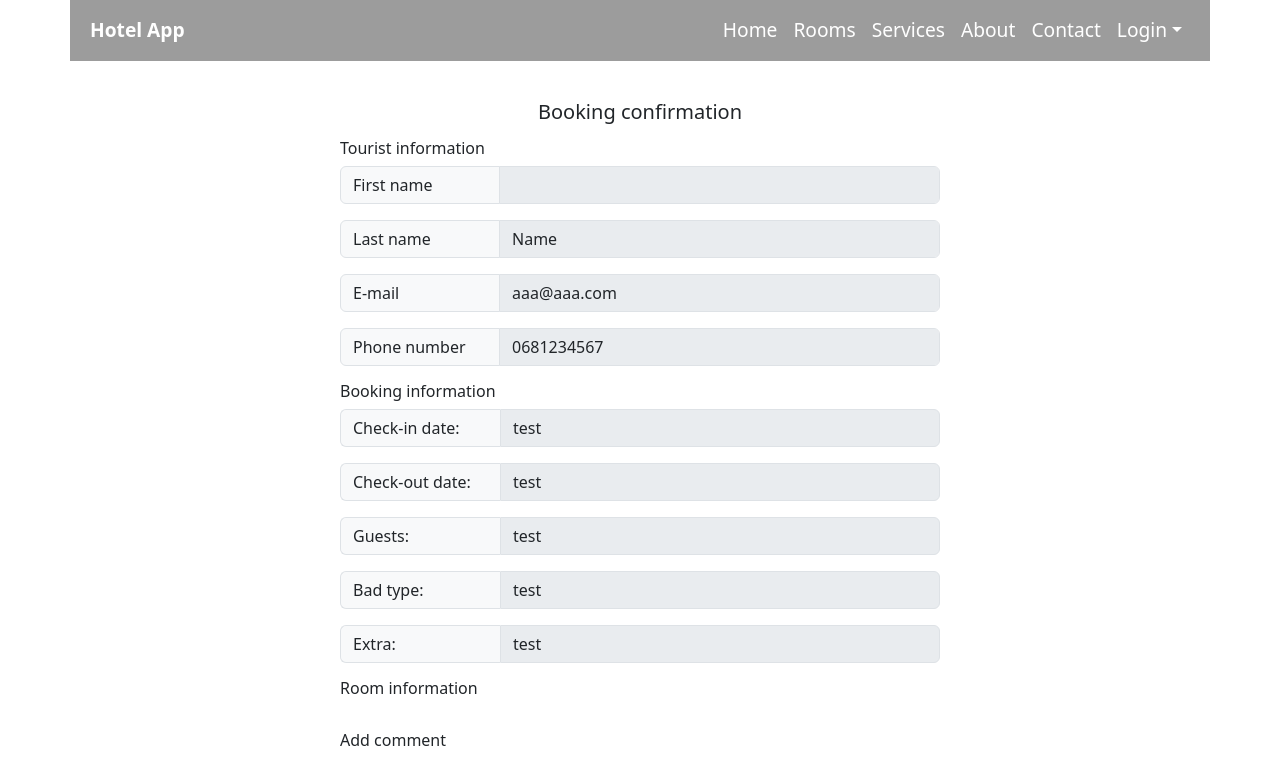
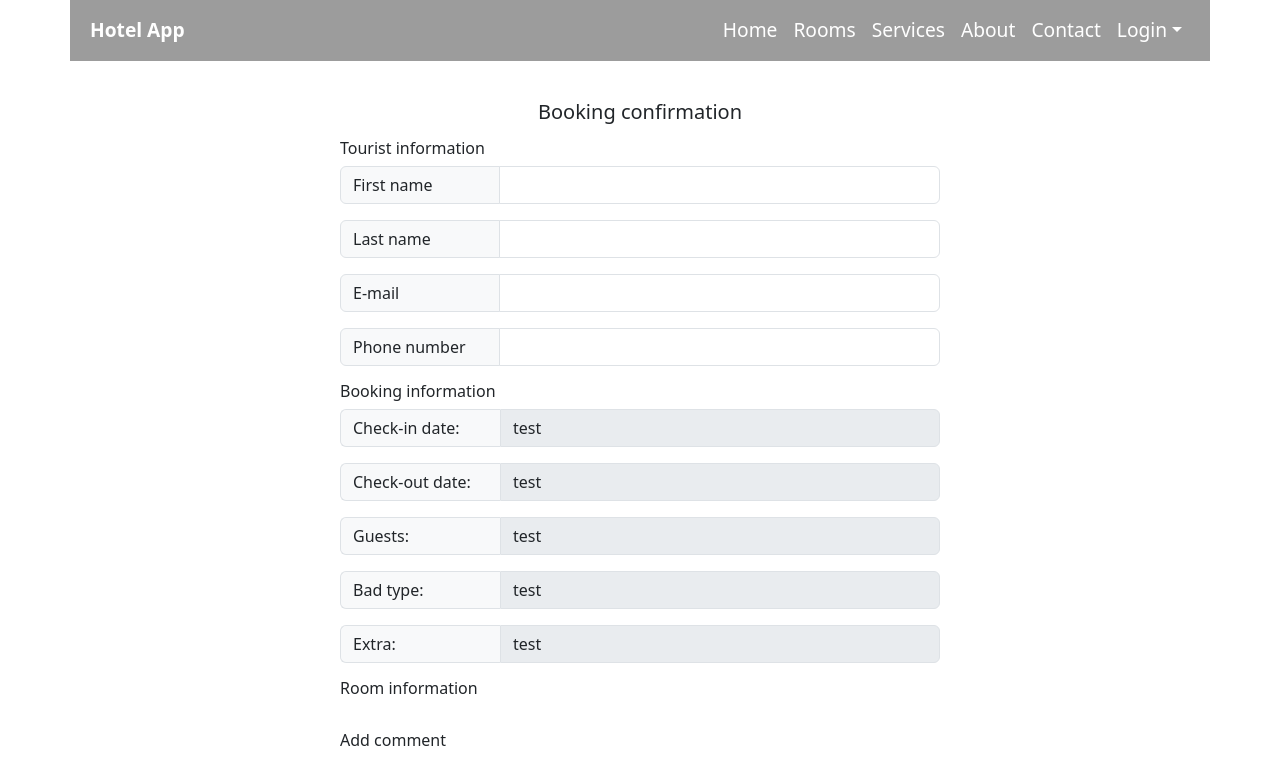
Before and after one commit to ValentynGenkin/Graduation_project_hotel_app, a React app in the folder client/: page /checkout in a window 1280 px wide. Shown: the top 758 px of the page. Built offline with nearby package versions, Linux system fonts and the light colour scheme; no server answers.

Commit message:
context fixed

```diff
--- a/client/src/components/ClientCheckout.jsx
+++ b/client/src/components/ClientCheckout.jsx
@@ -1,18 +1,29 @@
 import React, { useEffect, useState } from "react";
-import { Container } from "react-bootstrap";
+import { Container, Spinner } from "react-bootstrap";
 import Form from "react-bootstrap/Form";
 import FloatingLabel from "react-bootstrap/FloatingLabel";
 import { Button } from "react-bootstrap";
 
 import { default as useFetchAuth } from "../hooks/useFetch";
+import { default as useFetchBooking } from "../hooks/useFetch";
 import "./CSS/ClientCheckout.css";
 import Input from "./InputComponent";
+// import { useBookingContext } from "../contexts/BookingContext";
 
 const ClientCheckout = () => {
+  // const { bookingContext, handleBookingContext } = useBookingContext();
+  // console.log(bookingContext);
+  const [userData, setUserData] = useState({
+    firstName: "",
+    lastName: "",
+    email: "",
+    phoneNumber: "",
+  });
+  const [inputChange, setInputChange] = useState(true);
   const [authResponse, setAuthResponse] = useState(null);
   const {
-    // isLoading: isLoadingAuth,
-    // error: errorAuth,
+    isLoading: isLoadingAuth,
+    error: errorAuth,
     performFetch: performFetchAuth,
   } = useFetchAuth("/customer/auth", (response) => {
     setAuthResponse(response);
@@ -24,11 +35,37 @@ const ClientCheckout = () => {
       credentials: "include",
       headers: { "content-type": "application/json" },
     });
-  }, [authResponse]);
+  }, []);
+
+  const {
+    isLoading: isLoadingBooking,
+    // error: errorBooking,
+    // performFetch: performFetchBooking,
+  } = useFetchBooking("/customer/auth", (response) => {
+    setAuthResponse(response);
+  });
+
+  useEffect(() => {
+    if (authResponse && authResponse.success === true) {
+      setInputChange(true);
+      setUserData({
+        firstName: authResponse.customer.firstname,
+        lastName: authResponse.customer.lastname,
+        email: authResponse.customer.email,
+        phoneNumber: authResponse.customer.phone,
+      });
+    } else {
+      setInputChange(false);
+    }
+  }, [authResponse, errorAuth]);
 
   return (
     <Container className="client-checkout-container">
       <h5 className="checkout-title">Booking confirmation</h5>
+      {isLoadingAuth || isLoadingBooking ? (
+        <Spinner />
+      ) : (
+        <>
           <div className="checkout-tourist-info">
             <h6>Tourist information</h6>
 
@@ -37,32 +74,44 @@ const ClientCheckout = () => {
               type={"text"}
               label={"first name"}
               text={"First name"}
-          changeability={true}
-          // defaultValue={authResponse.customer.firstname}
+              changeability={inputChange}
+              value={userData.firstName}
+              cb={(e) => {
+                setUserData({ ...userData, firstName: e.target.value });
+              }}
             />
             <Input
               id={"checkout-last-name"}
               type={"text"}
               label={"Last name"}
               text={"Last name"}
-          changeability={true}
-          defaultValue={"Name"}
+              changeability={inputChange}
+              value={userData.lastName}
+              cb={(e) => {
+                setUserData({ ...userData, lastName: e.target.value });
+              }}
             />
             <Input
               id={"checkout-email"}
               type={"email"}
               label={"e-mail"}
               text={"E-mail"}
-          changeability={true}
-          defaultValue={"aaa@aaa.com"}
+              changeability={inputChange}
+              value={userData.email}
+              cb={(e) => {
+                setUserData({ ...userData, email: e.target.value });
+              }}
             />
             <Input
               id={"checkout-phone-num"}
               type={"tel"}
               label={"Phone number"}
               text={"Phone number"}
-          changeability={true}
-          defaultValue={"0681234567"}
+              changeability={inputChange}
+              value={userData.phoneNumber}
+              cb={(e) => {
+                setUserData({ ...userData, phoneNumber: e.target.value });
+              }}
             />
           </div>
           <div className="checkout-booking-info">
@@ -118,6 +167,8 @@ const ClientCheckout = () => {
             </div>
           </div>
           <br />
+        </>
+      )}
     </Container>
   );
 };
--- a/package.json
+++ b/package.json
@@ -51,6 +51,7 @@
     "husky": "^7.0.0"
   },
   "dependencies": {
-    "concurrently": "^6.4.0"
+    "concurrently": "^6.4.0",
+    "js-cookie": "^3.0.5"
   }
 }
```
Also changed, not shown: 2 other files (tests, documents, lock files or other folders). Lines whose indentation alone changed are shown as unchanged.
